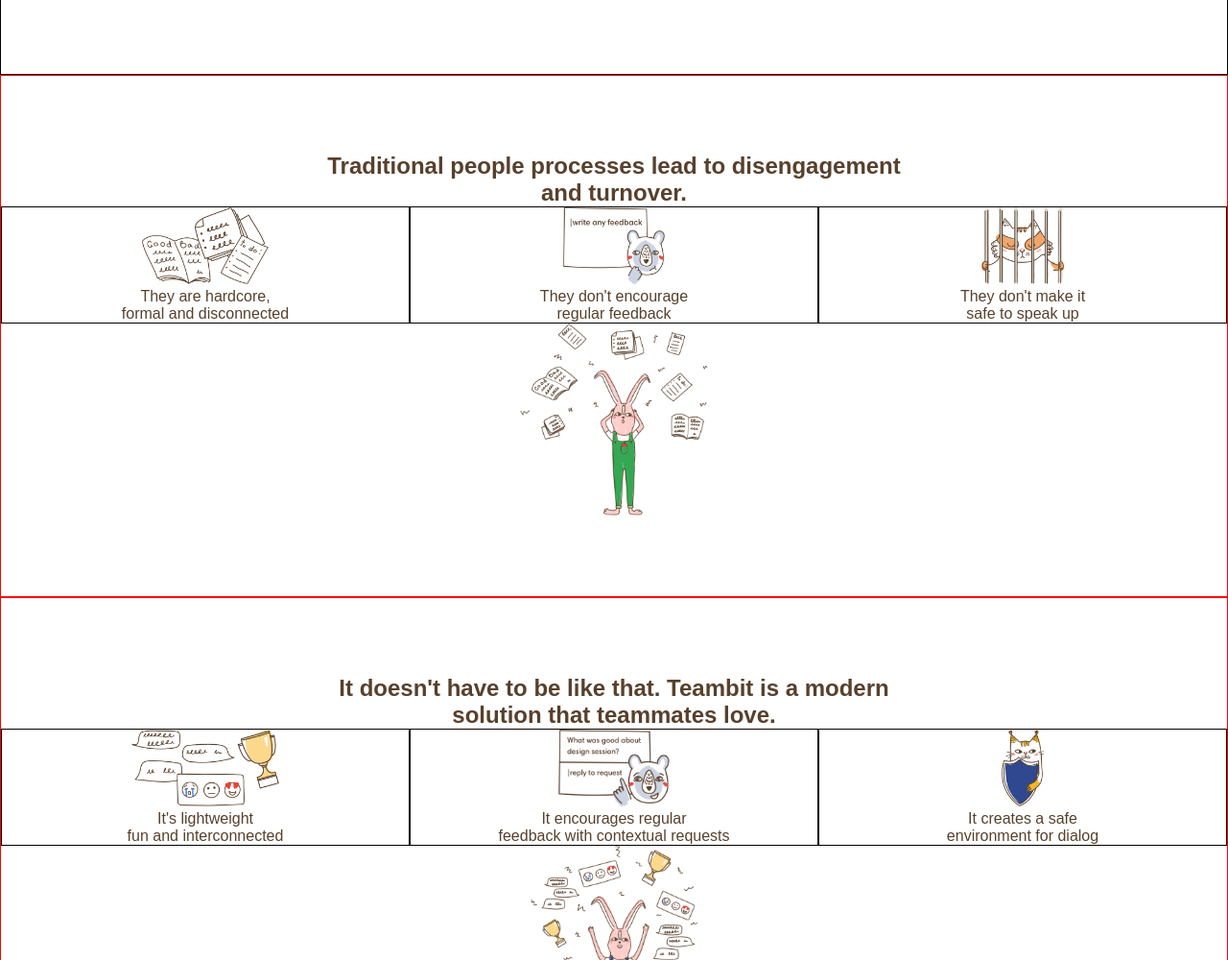
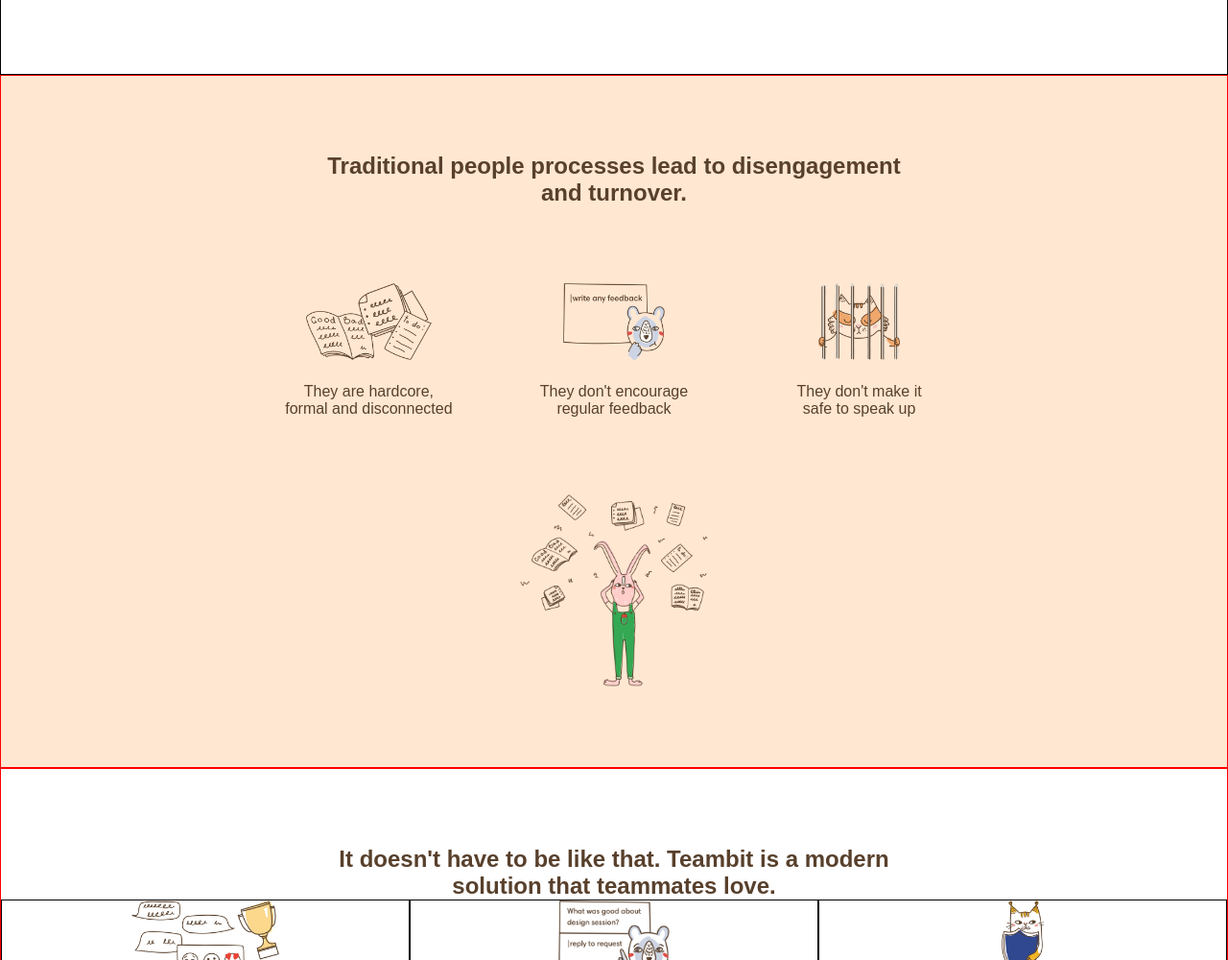
Before and after one commit to Brandon-Ladson/node-sass-teambit, a website: page src/index.html in a window 1280 px wide. Shown: the part 443-1443 px from the top of the page at 96% size. Drawn offline with nearby package versions, Linux system fonts and the light colour scheme; files that its build step writes are made by us from their sources.

Commit message:
rifinitura sezione 1

```diff
--- a/src/_section1.scss
+++ b/src/_section1.scss
@@ -1,19 +1,24 @@
 // regole sezione 1
 .section1{
+  display: flex;
+  flex-direction: column;
+  align-items: center;
   text-align: center;
+  background-color: $pink;
   // debug
   border: 1px solid red;
 
   .central-content{
     display: flex;
+    width: 60%;
+    margin: 80px 0;
 
     .box{
       width: calc(100% / 3);
-      // debug
-      border: 1px solid black;
 
       img{
         height: 80px;
+        margin-bottom: 20px;
       }
     }
   }
```
Also changed, not shown: dist/app.css.
